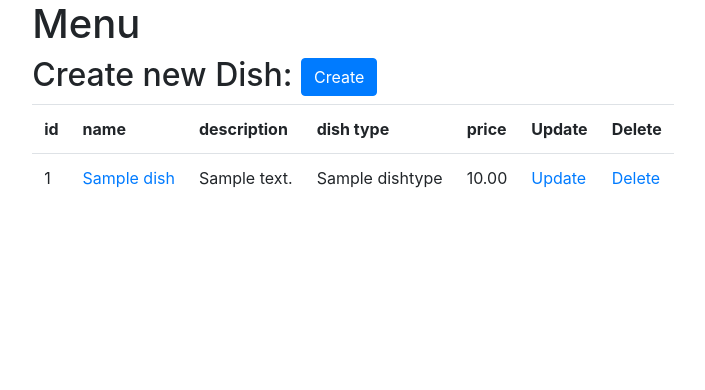
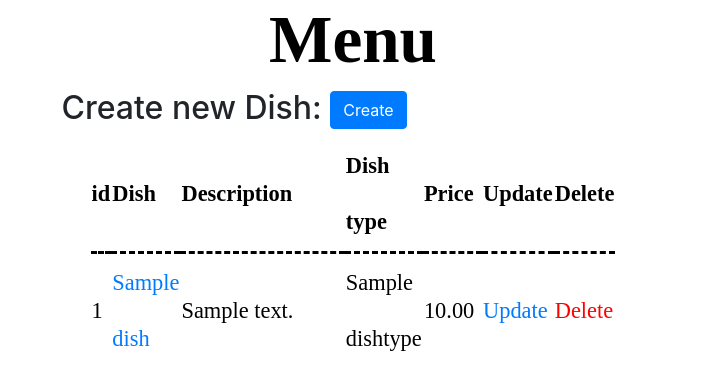
Before and after one commit to SemenetsSergii/Restaurant-Kitchen-Service, a Django app: page /kitchen/dish/ in a window 1280 px wide. Shown: the part 211-601 px from the top of the page, without its empty margins (287-992 px from the left). Run offline with Django 5.2, Linux system fonts and the light colour scheme; a user stored in the database is signed in; tables that the repository leaves empty hold one stand-in row (values such as "Sample post"); some libraries are stand-ins or nearby versions.

Commit message:
add style for dish table

```diff
--- a/kitchen/models.py
+++ b/kitchen/models.py
@@ -16,7 +16,6 @@ class DishType(models.Model):
 
 class Cook(AbstractUser):
     years_of_experience = models.IntegerField(null=True, blank=True)
-
 
     class Meta:
         verbose_name = "cook"
@@ -37,7 +36,7 @@ class Dish(models.Model):
     cooks = models.ManyToManyField(settings.AUTH_USER_MODEL, related_name="dishes")
 
     class Meta:
-        ordering = ['name']
+        ordering = ['dish_type']
         verbose_name = "dish"
         verbose_name_plural = "dishes"
 
--- a/static/scc/style.css
+++ b/static/scc/style.css
@@ -34,3 +34,29 @@ ul.nav {
 .nav-link:hover {
     color: #666;
 }
+
+.table-container {
+    width: 90%;
+    margin: 0 auto;
+    border-collapse: collapse;
+    border-spacing: 2px 5px;
+    line-height: 2.5;
+    font-family: "Monotype Corsiva", serif;
+    font-size: calc(1em + 0.5vw);
+    font-weight: normal;
+    color: black;
+    padding: 12px 2px;
+
+}
+
+.header-menu {
+    color: black;
+    font-family: "Monotype Corsiva", serif;
+    font-weight: bolder;
+    font-size: calc(1em + 4vw);
+    text-align: center;
+}
+
+.tab-bottom {
+    border-top: dashed black;
+}
--- a/templates/kitchen/cook_detail.html
+++ b/templates/kitchen/cook_detail.html
@@ -7,7 +7,7 @@
   <p><strong>Years of experience:</strong> {{ cook.years_of_experience }}</p>
 
   <div class="ml-3">
-    <h4>Master is prepared:</h4>
+    <h4>Сooking master:</h4>
     {% for dish in cook.dishes.all %}
       <li>{{ dish.dish_type.name }}</li>
     {% empty %}
--- a/templates/kitchen/dish_list.html
+++ b/templates/kitchen/dish_list.html
@@ -2,21 +2,21 @@
 {% load crispy_forms_filters %}
 
 {% block content %}
-  <h1>Menu</h1>
+  <h1 class="header-menu">Menu</h1>
   {% if user.is_staff %}
     <h2>Create new Dish: <a href="{% url 'kitchen:dish-create' %}" class="btn btn-primary link-to-page">
       Create</a></h2>
   {% endif %}
   {% if dish_list %}
-    <table class="table">
+    <table class="table-container">
       <tr>
         {% if user.is_staff %}
           <th>id</th>
         {% endif %}
-        <th>name</th>
-        <th>description</th>
-      <th>dish type</th>
-        <th>price</th>
+        <th style="width: 10%">Dish</th>
+        <th style="width: 60%">Description</th>
+      <th style="width: 15%">Dish type</th>
+        <th style="width: 15%">Price</th>
         {% if user.is_staff %}
           <th>Update</th>
         {% endif %}
@@ -26,7 +26,7 @@
       </tr>
 
       {% for dish in dish_list %}
-        <tr>
+        <tr class="tab-bottom">
           {% if user.is_staff %}
             <td>{{ dish.id }}</td>
           {% endif %}
@@ -40,7 +40,7 @@
             <td><a href="{% url 'kitchen:dish-update' pk=dish.id %}">Update</a></td>
           {% endif %}
           {% if user.is_staff %}
-            <td><a href="{% url 'kitchen:dish-delete' pk=dish.id %}">Delete</a></td>
+            <td><a style="color: red" href="{% url 'kitchen:dish-delete' pk=dish.id %}">Delete</a></td>
           {% endif %}
         </tr>
       {% endfor %}
```
Also changed, not shown: kitchen/migrations/0002_alter_dish_options.py (added).
